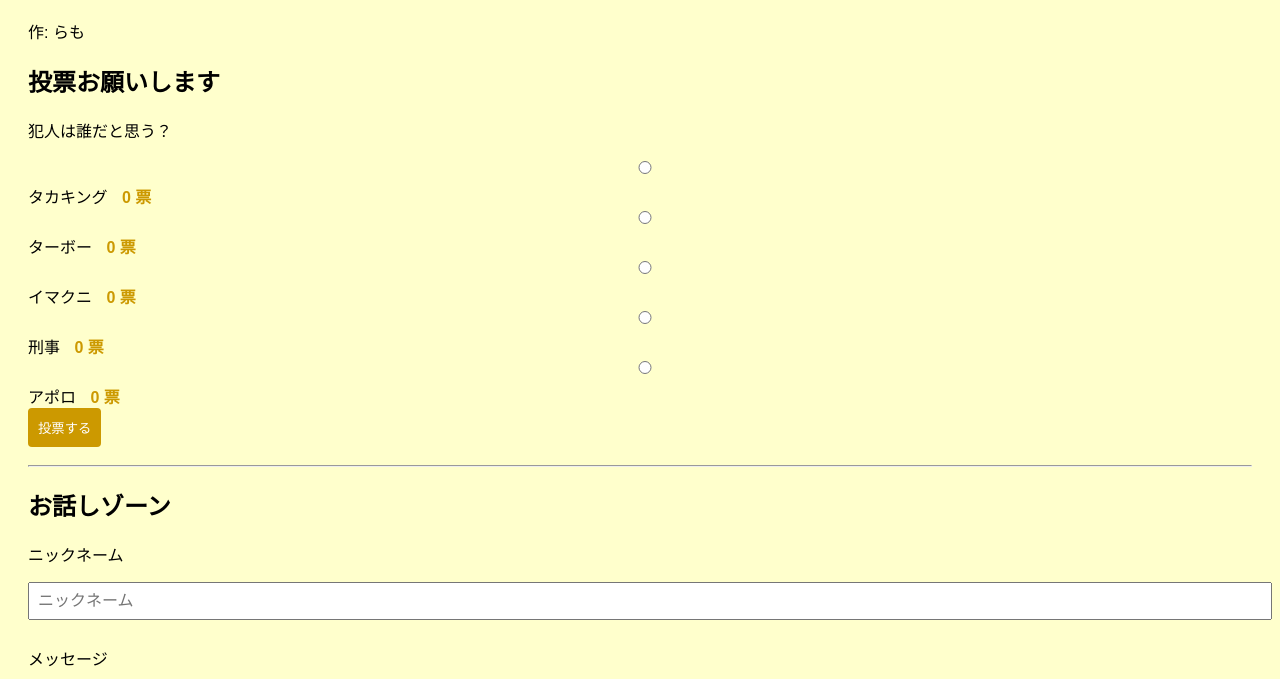
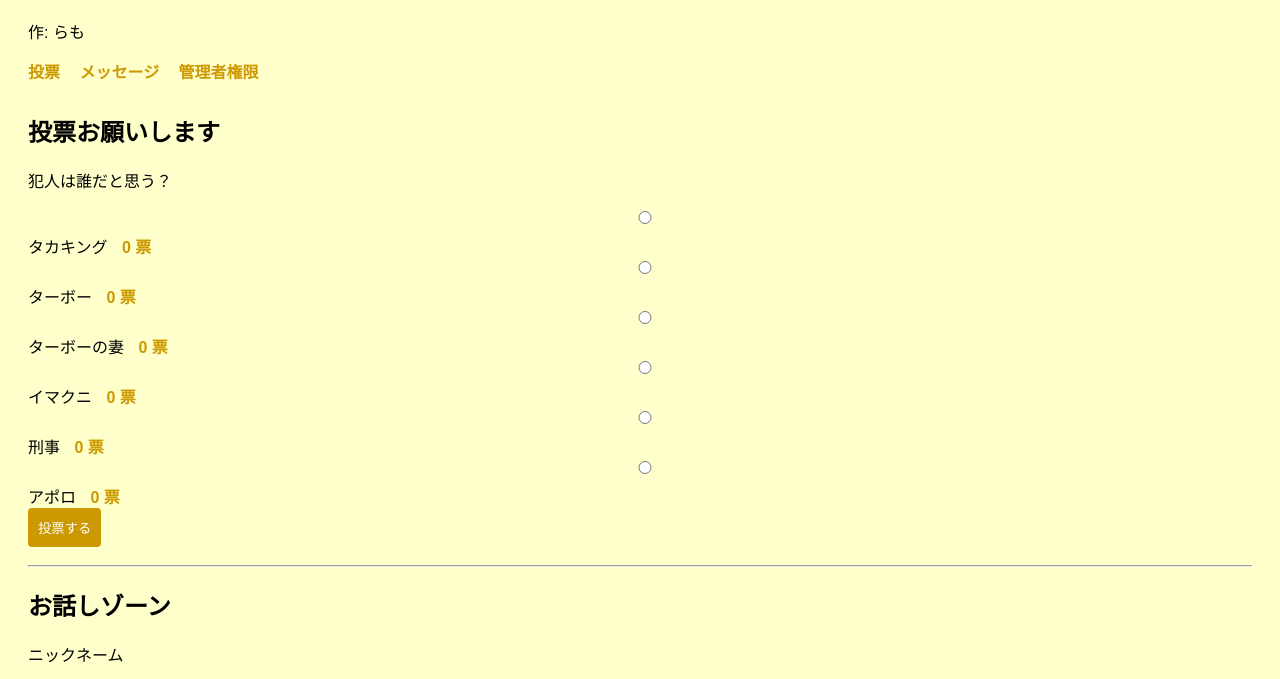
Before and after one commit to ikuradou745-oss/iikotowaruikoto, a plain HTML site: page index.html in a window 1280 px wide. Shown: the part 98-777 px from the top of the page. Drawn offline with Linux system fonts and the light colour scheme; no server answers.

Commit message:
Update index.html

```diff
--- a/index.html
+++ b/index.html
@@ -64,6 +64,23 @@
     border: 2px dashed #aa7700;
     background: #fff3a0;
   }
+
+  /* 目次リンクのスタイル */
+  #toc {
+    margin: 10px 0 30px 0;
+  }
+
+  #toc a {
+    color: #cc9900;
+    text-decoration: none;
+    font-weight: bold;
+    margin-right: 15px;
+  }
+
+  #toc a:hover {
+    text-decoration: underline;
+  }
+
 </style>
 
 <script src="https://www.gstatic.com/firebasejs/9.23.0/firebase-app-compat.js"></script>
@@ -75,7 +92,15 @@
 <h1>良いこと悪いこと考察用</h1>
 <p>作: らも</p>
 
-<h2>投票お願いします</h2>
+<!-- ここから目次 -->
+<div id="toc">
+  <a href="#voteSection">投票</a>
+  <a href="#messageSection">メッセージ</a>
+  <a href="#adminSection">管理者権限</a>
+</div>
+<!-- 目次ここまで -->
+
+<h2 id="voteSection">投票お願いします</h2>
 <p>犯人は誰だと思う？</p>
 
 <div>
@@ -86,6 +111,11 @@
 <div>
   <label><input type="radio" name="vote" value="ターボー"> ターボー</label>
   <span class="voteResult" id="taboCount">0 票</span>
+</div>
+
+<div>
+  <label><input type="radio" name="vote" value="ターボーの妻"> ターボーの妻</label>
+  <span class="voteResult" id="taboWifeCount">0 票</span>
 </div>
 
 <div>
@@ -107,7 +137,7 @@
 
 <hr>
 
-<h2>お話しゾーン</h2>
+<h2 id="messageSection">お話しゾーン</h2>
 
 <p>ニックネーム</p>
 <input type="text" id="nameInput" placeholder="ニックネーム">
@@ -126,8 +156,10 @@
 <p id="onlineCount">見ている人: 0人</p>
 <p id="onlineIDs">見ている人のID: なし</p>
 
+<hr>
+
 <div id="adminBox">
-  <h2>管理者権限</h2>
+  <h2 id="adminSection">管理者権限</h2>
 
   <input type="text" id="adminInput" placeholder="管理者コード">
 
@@ -184,6 +216,7 @@ db.ref("bans/" + userID).on("value", s => {
 function updateVotesUI(votes) {
   takakingCount.innerText = (votes["タカキング"] || 0) + " 票";
   taboCount.innerText = (votes["ターボー"] || 0) + " 票";
+  taboWifeCount.innerText = (votes["ターボーの妻"] || 0) + " 票";
   imakuniCount.innerText = (votes["イマクニ"] || 0) + " 票";
   keijiCount.innerText = (votes["刑事"] || 0) + " 票";
   apolloCount.innerText = (votes["アポロ"] || 0) + " 票";
@@ -288,7 +321,8 @@ const onlineIDsP = document.getElementById("onlineIDs");
 const presenceRef = db.ref("presence/" + userID);
 const presenceListRef = db.ref("presence");
 
-db.ref(".info/connected").on("value", (snap) => {
+// 接続状態の管理
+db.ref(".info/connected").on("value", snap => {
   if (snap.val() === true) {
     presenceRef.set(true);
     presenceRef.onDisconnect().remove();
@@ -299,6 +333,7 @@ let currentBanIDs = [];
 let currentPresenceIDs = [];
 
 function updateOnlineDisplay() {
+  // BANされているIDを除いて表示
   const visibleIDs = currentPresenceIDs.filter(id => !currentBanIDs.includes(id));
   onlineCountP.textContent = `見ている人: ${visibleIDs.length}人`;
   onlineIDsP.textContent = visibleIDs.length === 0 ? "見ている人のID: なし" : `見ている人のID: ${visibleIDs.join(", ")}`;
@@ -319,6 +354,5 @@ presenceListRef.on("value", snap => {
   updateOnlineDisplay();
 });
 </script>
-
 </body>
 </html>
```
